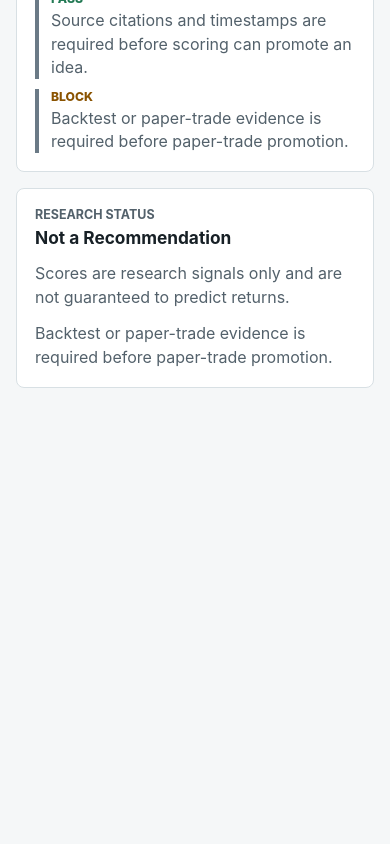
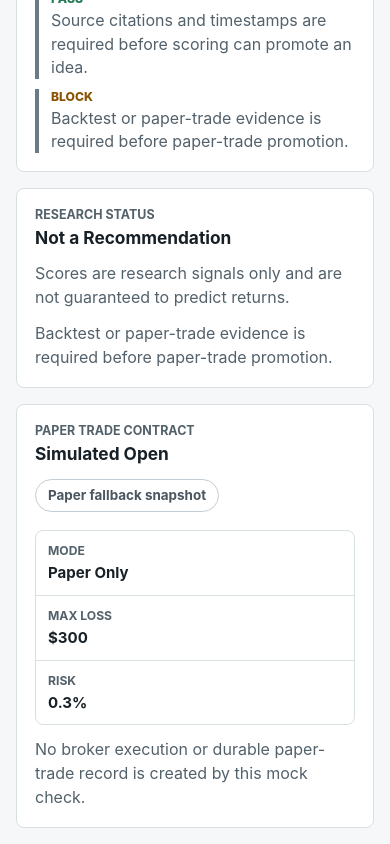
Before and after one commit to jiohjeong19980811-ai/StockMarket, a React (Vite) app in the folder apps/web/: page / in a window 390 px wide. Shown: the part 1384-2228 px from the top of the page. Before the commit the page ends 1788 px from the top, so only its background shows below. Built offline with nearby package versions, Linux system fonts and the light colour scheme; no server answers.

Commit message:
feat: show paper trading status

```diff
--- a/apps/web/src/App.tsx
+++ b/apps/web/src/App.tsx
@@ -53,9 +53,39 @@ interface MockScoringResponse {
   result: ScoringResult;
 }
 
+interface PaperTradeResponse {
+  mode: "mock";
+  requiresEnv: boolean;
+  liveTradingEnabled: boolean;
+  providerKeysRequired: string[];
+  notRecommendation: boolean;
+  persistence: {
+    scope: string;
+    durable: boolean;
+    note: string;
+  };
+  result: {
+    status: "accepted" | "rejected";
+    reasonCodes: string[];
+    trade?: {
+      mode: "paper";
+      liveTradingEnabled: false;
+      brokerExecution: false;
+      ticker: string;
+      instrumentType: string;
+      status: "open";
+      risk: {
+        maxLoss: number;
+        riskPctOfEquity: number;
+      };
+    };
+  };
+}
+
 type ApiState = "loading" | "online" | "offline";
 
 const scoringEndpoint = "http://127.0.0.1:4000/scoring/mock-evaluation";
+const paperTradingEndpoint = "http://127.0.0.1:4000/paper-trading/mock-decision";
 
 const fallbackScoring: MockScoringResponse = {
   mode: "mock",
@@ -111,6 +141,35 @@ const fallbackScoring: MockScoringResponse = {
   },
 };
 
+const fallbackPaperTrading: PaperTradeResponse = {
+  mode: "mock",
+  requiresEnv: false,
+  liveTradingEnabled: false,
+  providerKeysRequired: [],
+  notRecommendation: true,
+  persistence: {
+    scope: "in_memory",
+    durable: false,
+    note: "Mock paper-trade decisions are contract evaluations and are not persisted.",
+  },
+  result: {
+    status: "accepted",
+    reasonCodes: [],
+    trade: {
+      mode: "paper",
+      liveTradingEnabled: false,
+      brokerExecution: false,
+      ticker: "MSFT",
+      instrumentType: "stock",
+      status: "open",
+      risk: {
+        maxLoss: 300,
+        riskPctOfEquity: 0.3,
+      },
+    },
+  },
+};
+
 const decisionLabels: Record<Decision, string> = {
   watchlist: "Watchlist",
   paper_trade: "Paper Trade",
@@ -124,6 +183,15 @@ const mvpDecisionLabels: Record<StrategyPolicy["mvpDecision"], string> = {
   test_later: "Test Later",
   control_layer: "Control Layer",
 };
+
+const paperTradeStatusLabels: Record<PaperTradeResponse["result"]["status"], string> = {
+  accepted: "Simulated Open",
+  rejected: "Blocked",
+};
+
+function formatCurrency(value: number): string {
+  return `$${Math.round(value).toLocaleString("en-US")}`;
+}
 
 function ScoreMeter({ label, value }: { label: string; value: number }) {
   return (
@@ -142,30 +210,40 @@ function ScoreMeter({ label, value }: { label: string; value: number }) {
 export function App() {
   const [apiState, setApiState] = useState<ApiState>("loading");
   const [scoring, setScoring] = useState<MockScoringResponse>(fallbackScoring);
+  const [paperTrading, setPaperTrading] = useState<PaperTradeResponse>(fallbackPaperTrading);
 
   useEffect(() => {
     let active = true;
 
-    async function loadScoring() {
+    async function loadDashboardData() {
       try {
-        const response = await fetch(scoringEndpoint);
-        if (!response.ok) {
-          throw new Error(`Scoring API returned ${response.status}`);
+        const [scoringResponse, paperTradingResponse] = await Promise.all([
+          fetch(scoringEndpoint),
+          fetch(paperTradingEndpoint),
+        ]);
+        if (!scoringResponse.ok) {
+          throw new Error(`Scoring API returned ${scoringResponse.status}`);
         }
-        const body = (await response.json()) as MockScoringResponse;
+        if (!paperTradingResponse.ok) {
+          throw new Error(`Paper-trading API returned ${paperTradingResponse.status}`);
+        }
+        const scoringBody = (await scoringResponse.json()) as MockScoringResponse;
+        const paperTradingBody = (await paperTradingResponse.json()) as PaperTradeResponse;
         if (active) {
-          setScoring(body);
+          setScoring(scoringBody);
+          setPaperTrading(paperTradingBody);
           setApiState("online");
         }
       } catch {
         if (active) {
           setScoring(fallbackScoring);
+          setPaperTrading(fallbackPaperTrading);
           setApiState("offline");
         }
       }
     }
 
-    void loadScoring();
+    void loadDashboardData();
 
     return () => {
       active = false;
@@ -173,6 +251,7 @@ export function App() {
   }, []);
 
   const failedGates = scoring.result.gates.filter((gate) => !gate.passed);
+  const paperTrade = paperTrading.result.trade;
 
   return (
     <main className="app-shell">
@@ -272,6 +351,37 @@ export function App() {
             {failedGates.length > 0 ? failedGates[0]?.message : "All displayed gates pass."}
           </p>
         </article>
+
+        <article className="panel">
+          <div className="panel-heading">
+            <div>
+              <p className="eyebrow">Paper Trade Contract</p>
+              <h2>{paperTradeStatusLabels[paperTrading.result.status]}</h2>
+            </div>
+            <span className="status-pill subtle">
+              {apiState === "offline" ? "Paper fallback snapshot" : "Paper API snapshot"}
+            </span>
+          </div>
+          <div className="trade-strip" aria-label="Paper trade risk summary">
+            <div>
+              <span>Mode</span>
+              <strong>{paperTrade?.mode === "paper" ? "Paper Only" : "Review"}</strong>
+            </div>
+            <div>
+              <span>Max Loss</span>
+              <strong>{formatCurrency(paperTrade?.risk.maxLoss ?? 0)}</strong>
+            </div>
+            <div>
+              <span>Risk</span>
+              <strong>{paperTrade?.risk.riskPctOfEquity ?? 0}%</strong>
+            </div>
+          </div>
+          <p className="panel-copy">
+            {paperTrade?.brokerExecution === false
+              ? "No broker execution or durable paper-trade record is created by this mock check."
+              : "Paper-trade contract review is blocked."}
+          </p>
+        </article>
       </section>
     </main>
   );
--- a/apps/web/src/styles.css
+++ b/apps/web/src/styles.css
@@ -164,7 +164,8 @@ h2 {
   margin-top: 22px;
 }
 
-.policy-strip {
+.policy-strip,
+.trade-strip {
   border: 1px solid #d8e0e4;
   border-radius: 8px;
   display: grid;
@@ -174,17 +175,20 @@ h2 {
   overflow: hidden;
 }
 
-.policy-strip div {
+.policy-strip div,
+.trade-strip div {
   border-right: 1px solid #d8e0e4;
   min-width: 0;
   padding: 12px;
 }
 
-.policy-strip div:last-child {
+.policy-strip div:last-child,
+.trade-strip div:last-child {
   border-right: 0;
 }
 
-.policy-strip span {
+.policy-strip span,
+.trade-strip span {
   color: #53616b;
   display: block;
   font-size: 0.76rem;
@@ -193,7 +197,8 @@ h2 {
   text-transform: uppercase;
 }
 
-.policy-strip strong {
+.policy-strip strong,
+.trade-strip strong {
   color: #172026;
   display: block;
   font-size: 0.94rem;
@@ -281,20 +286,25 @@ h2 {
 @media (max-width: 860px) {
   .dashboard-grid,
   .kpi-row,
-  .policy-strip {
+  .policy-strip,
+  .trade-strip {
     grid-template-columns: 1fr;
   }
 
   .policy-strip div,
-  .policy-strip div:last-child {
+  .policy-strip div:last-child,
+  .trade-strip div,
+  .trade-strip div:last-child {
     border-right: 0;
   }
 
-  .policy-strip div {
+  .policy-strip div,
+  .trade-strip div {
     border-bottom: 1px solid #d8e0e4;
   }
 
-  .policy-strip div:last-child {
+  .policy-strip div:last-child,
+  .trade-strip div:last-child {
     border-bottom: 0;
   }
 
```
Also changed, not shown: 5 other files (tests, documents, lock files or other folders).
